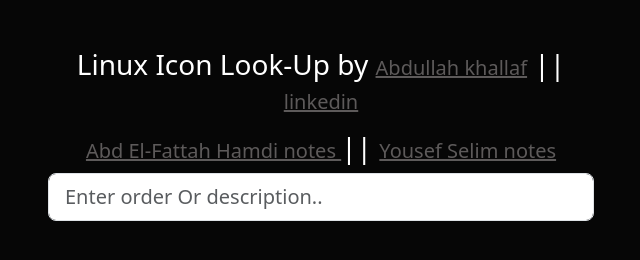
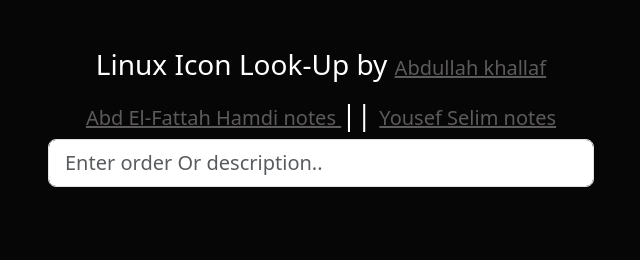
Before and after one commit to Abdullah-khallaf/Linux-order-lookup, a plain HTML site: page index.html in a window 1280 px wide. Shown: the whole page, without its empty margins (319-959 px from the left). Drawn offline with nearby package versions, Linux system fonts and the light colour scheme.

Commit message:
delete linkedin

```diff
--- a/index.html
+++ b/index.html
@@ -14,7 +14,7 @@
         <div class="row">
             <div class="col-md-6 m-auto">
                 <h3 class="text-center mb-3">
-                     Linux Icon Look-Up by <a href="https://www.github.com/abdullah-khallaf">Abdullah khallaf</a> || <a href="https://www.linkedin.com/in/abdullah-khallaf-5ab758172/">linkedin</a>
+                     Linux Icon Look-Up by <a href="https://www.github.com/abdullah-khallaf">Abdullah khallaf</a>
                 </h3>
                 <h3>
                     <a href="https://github.com/Abdelfattah27/Notes/blob/main/Linux.md">Abd El-Fattah Hamdi notes </a> || <a href="https://github.com/YoussifSeliem/Notes/blob/master/LinuxAdmin1.md">Yousef Selim notes</a>
```
